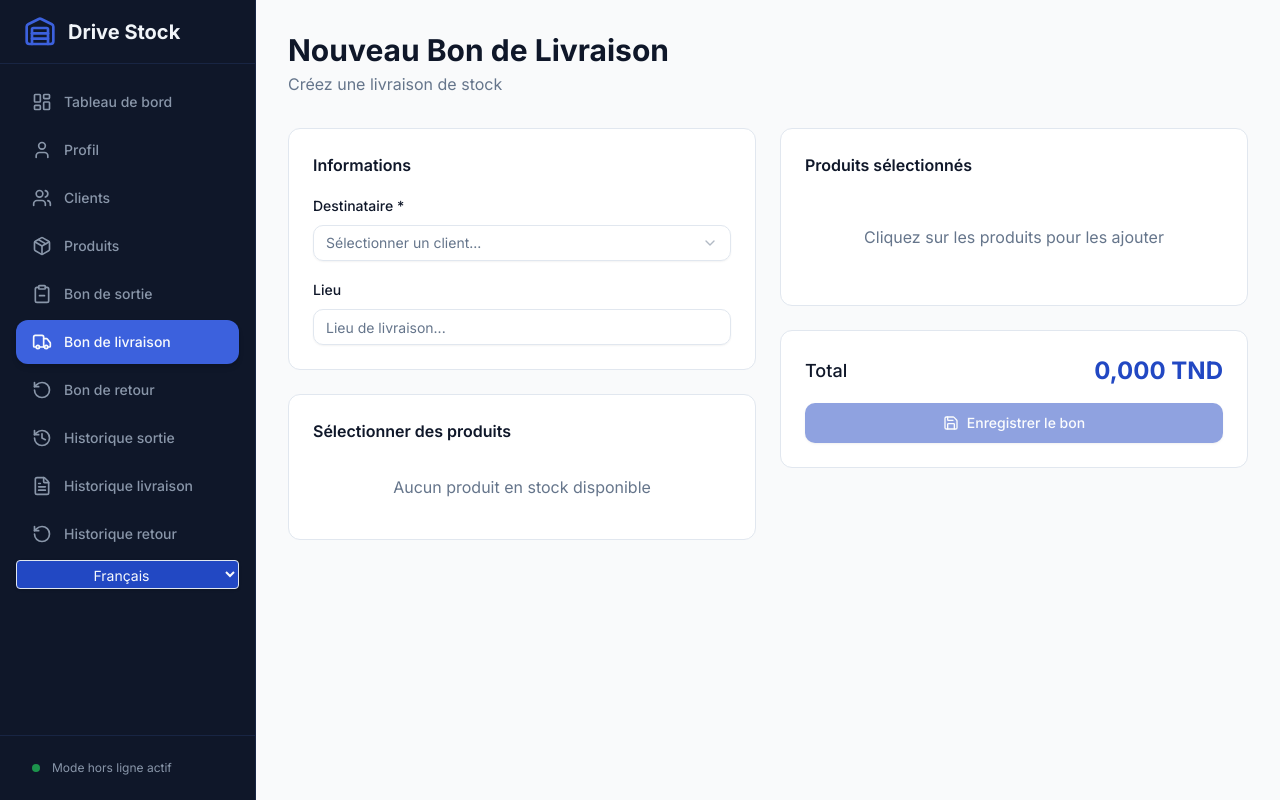
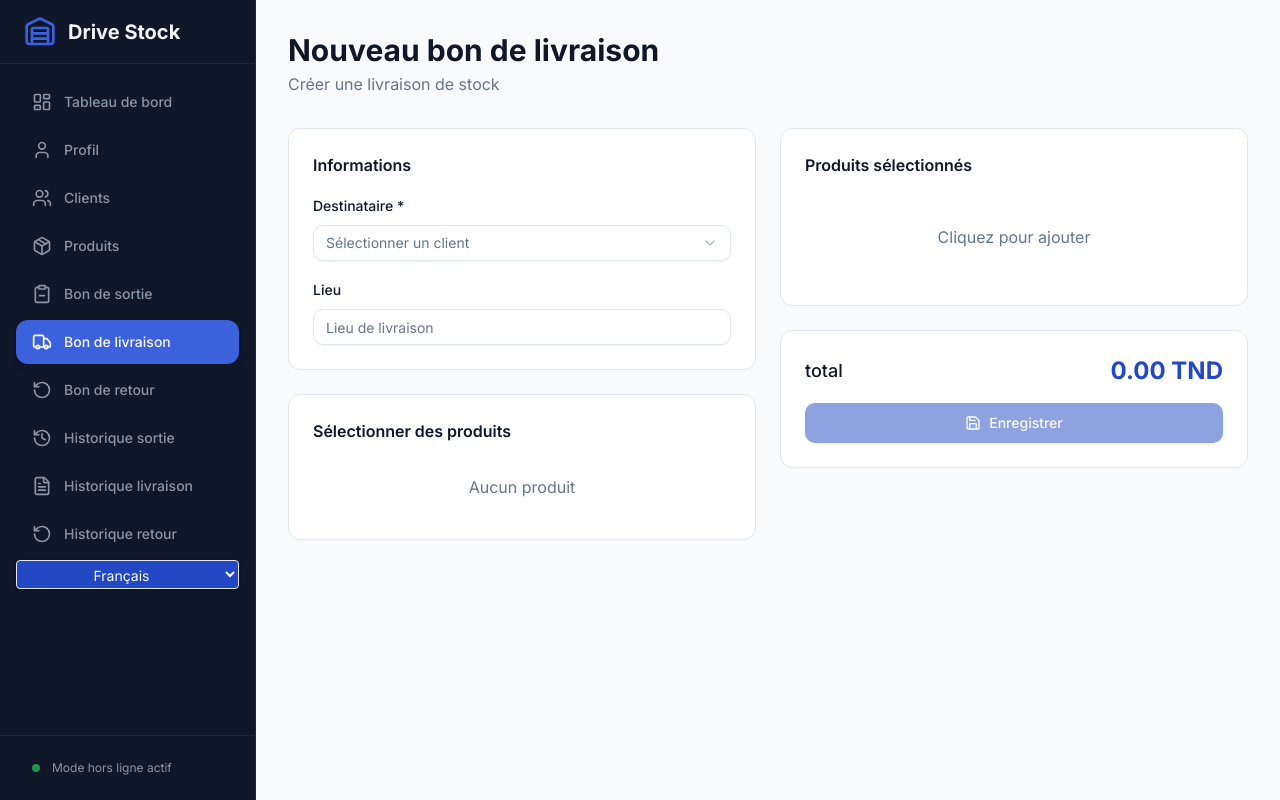
Before and after one commit to Yesserabedlmoujib/drive-stock-, a React (Vite) app: page /bon-de-livraison in a window 1280 px wide. Built offline with nearby package versions, Linux system fonts and the light colour scheme.

Commit message:
updated bon de livraison components with i18n support

```diff
--- a/src/pages/BonL.tsx
+++ b/src/pages/BonL.tsx
@@ -17,6 +17,7 @@ import { Minus, Plus, Save, Trash2 } from "lucide-react";
 import { useEffect, useState } from "react";
 import { useNavigate } from "react-router-dom";
 import { toast } from "sonner";
+import { useTranslation } from "react-i18next";
 
 interface SelectedProduct {
   product: Product;
@@ -24,6 +25,7 @@ interface SelectedProduct {
 }
 
 export default function BonDeLivraison() {
+  const { t } = useTranslation();
   const navigate = useNavigate();
   const [products, setProducts] = useState<Product[]>([]);
   const [customers, setCustomers] = useState<Customer[]>([]);
@@ -112,11 +114,15 @@ export default function BonDeLivraison() {
     );
   };
 
+  // const formatCurrency = (value: number) => {
+  //   return new Intl.NumberFormat("fr-FR", {
+  //     style: "currency",
+  //     currency: "TND",
+  //   }).format(value);
+  // };
+
   const formatCurrency = (value: number) => {
-    return new Intl.NumberFormat("fr-FR", {
-      style: "currency",
-      currency: "TND",
-    }).format(value);
+    return `${value.toFixed(2)} ${t("TND")}`;
   };
 
   const handleCustomerSelect = (customerId: string) => {
@@ -214,25 +220,27 @@ export default function BonDeLivraison() {
   return (
     <div className="page-container">
       <header className="page-header">
-        <h1 className="page-title">Nouveau Bon de Livraison</h1>
-        <p className="page-subtitle">Créez une livraison de stock</p>
+        <h1 className="page-title">{t("new_bon_livraison")}</h1>
+        <p className="page-subtitle">{t("create_delivery_stock")}</p>
       </header>
 
       <div className="grid grid-cols-1 lg:grid-cols-2 gap-6">
         {/* Form Section */}
         <div className="space-y-6">
           <div className="bg-card rounded-xl border border-border p-4 md:p-6 space-y-4">
-            <h2 className="font-semibold text-foreground">Informations</h2>
+            <h2 className="font-semibold text-foreground">
+              {t("information")}
+            </h2>
 
             <div className="space-y-2">
-              <Label htmlFor="destinataire">Destinataire *</Label>
+              <Label htmlFor="destinataire">{t("destinataire")} *</Label>
               <div className="space-y-3">
                 <Select
                   value={selectedCustomer?.id?.toString() || ""}
                   onValueChange={handleCustomerSelect}
                 >
                   <SelectTrigger className="w-full">
-                    <SelectValue placeholder="Sélectionner un client..." />
+                    <SelectValue placeholder={t("select_customer")} />
                   </SelectTrigger>
                   <SelectContent>
                     {/* <div className="p-2 border-b">
@@ -263,7 +271,7 @@ export default function BonDeLivraison() {
                       ))}
                       {filteredCustomers.length === 0 && (
                         <div className="p-3 text-center text-sm text-muted-foreground">
-                          Aucun client trouvé
+                          {t("no_customers")}
                         </div>
                       )}
                     </div>
@@ -275,23 +283,23 @@ export default function BonDeLivraison() {
                 <div className="p-3 bg-muted/50 rounded-lg mt-2">
                   <div className="grid grid-cols-2 gap-2 text-sm">
                     <div>
-                      <span className="font-medium">Nom:</span>
+                      <span className="font-medium">{t("name")}:</span>
                       <p>{selectedCustomer.name}</p>
                     </div>
                     <div>
-                      <span className="font-medium">MF:</span>
+                      <span className="font-medium">{t("tax_id")}:</span>
                       <p>{selectedCustomer.mf}</p>
                     </div>
                     <div>
-                      <span className="font-medium">Téléphone:</span>
+                      <span className="font-medium">{t("phone")}:</span>
                       <p>{selectedCustomer.telephone}</p>
                     </div>
                     <div>
-                      <span className="font-medium">Ville:</span>
+                      <span className="font-medium">{t("city")}:</span>
                       <p>{selectedCustomer.ville}</p>
                     </div>
                     <div className="col-span-2">
-                      <span className="font-medium">Adresse:</span>
+                      <span className="font-medium">{t("address")}:</span>
                       <p>{selectedCustomer.adresse}</p>
                     </div>
                   </div>
@@ -300,12 +308,12 @@ export default function BonDeLivraison() {
             </div>
 
             <div className="space-y-2">
-              <Label htmlFor="lieu">Lieu</Label>
+              <Label htmlFor="lieu">{t("place")}</Label>
               <Input
                 id="lieu"
                 value={lieu}
                 onChange={(e) => setLieu(e.target.value)}
-                placeholder="Lieu de livraison..."
+                placeholder={t("delivery_place")}
                 className="resize-none"
               />
             </div>
@@ -314,12 +322,12 @@ export default function BonDeLivraison() {
           {/* Product Selection */}
           <div className="bg-card rounded-xl border border-border p-4 md:p-6">
             <h2 className="font-semibold text-foreground mb-4">
-              Sélectionner des produits
+              {t("select_products")}
             </h2>
 
             {products.length === 0 ? (
               <p className="text-muted-foreground text-center py-4">
-                Aucun produit en stock disponible
+                {t("no_product")}
               </p>
             ) : (
               <div className="space-y-2 max-h-64 overflow-y-auto">
@@ -356,7 +364,7 @@ export default function BonDeLivraison() {
                             {product.name}
                           </p>
                           <p className="text-sm text-muted-foreground">
-                            {formatCurrency(product.price)} • Stock:{" "}
+                            {formatCurrency(product.price)} • {t("stock")}:{" "}
                             {product.quantity}
                           </p>
                         </div>
@@ -378,12 +386,12 @@ export default function BonDeLivraison() {
         <div className="space-y-6">
           <div className="bg-card rounded-xl border border-border p-4 md:p-6">
             <h2 className="font-semibold text-foreground mb-4">
-              Produits sélectionnés
+              {t("selected_products")}
             </h2>
 
             {selectedProducts.length === 0 ? (
               <p className="text-muted-foreground text-center py-8">
-                Cliquez sur les produits pour les ajouter
+                {t("click_to_add")}
               </p>
             ) : (
               <div className="space-y-3">
@@ -439,7 +447,9 @@ export default function BonDeLivraison() {
           {/* Total & Save */}
           <div className="bg-card rounded-xl border border-border p-4 md:p-6">
             <div className="flex items-center justify-between mb-4">
-              <span className="text-lg font-medium text-foreground">Total</span>
+              <span className="text-lg font-medium text-foreground">
+                {t("total")}
+              </span>
               <span className="text-2xl font-bold text-primary">
                 {formatCurrency(calculateTotal())}
               </span>
@@ -453,7 +463,7 @@ export default function BonDeLivraison() {
               size="lg"
             >
               <Save className="w-5 h-5" />
-              {saving ? "Enregistrement..." : "Enregistrer le bon"}
+              {saving ? t("saving") : t("save")}
             </Button>
           </div>
         </div>
--- a/src/pages/HistoryL.tsx
+++ b/src/pages/HistoryL.tsx
@@ -26,8 +26,10 @@ import {
 } from "lucide-react";
 import { useEffect, useState } from "react";
 import { toast } from "sonner";
+import { useTranslation } from "react-i18next";
 
 export default function History() {
+  const { t } = useTranslation();
   const [bons, setBons] = useState<BonDeLivraison[]>([]);
   const [loading, setLoading] = useState(true);
   const [expandedId, setExpandedId] = useState<number | null>(null);
@@ -35,7 +37,7 @@ export default function History() {
   const [companyProfile, setCompanyProfile] = useState<CompanyProfile | null>(
     null,
   );
-  const [userProfile, setUserProfile] = useState(null); // Add this state
+  const [userProfile, setUserProfile] = useState(null);
 
   useEffect(() => {
     loadData();
@@ -69,13 +71,16 @@ export default function History() {
     }).format(new Date(date));
   };
 
+  // const formatCurrency = (value: number) => {
+  //   return new Intl.NumberFormat("fr-FR", {
+  //     style: "currency",
+  //     currency: "TND",
+  //   }).format(value);
+  // };
+
   const formatCurrency = (value: number) => {
-    return new Intl.NumberFormat("fr-FR", {
-      style: "currency",
-      currency: "TND",
-    }).format(value);
+    return `${value.toFixed(2)} ${t("TND")}`;
   };
-
   const handleDownload = async (bon: BonDeLivraison) => {
     try {
       const profile =
@@ -121,8 +126,10 @@ export default function History() {
   return (
     <div className="page-container">
       <header className="page-header">
-        <h1 className="page-title">Historique</h1>
-        <p className="page-subtitle">{bons.length} bons de livraison</p>
+        <h1 className="page-title">{t("history")}</h1>
+        <p className="page-subtitle">
+          {bons.length} {t("bons_livraison")}
+        </p>
       </header>
 
       {bons.length === 0 ? (
@@ -131,11 +138,9 @@ export default function History() {
             <FileText className="w-8 h-8 text-muted-foreground" />
           </div>
           <h3 className="text-lg font-medium text-foreground mb-1">
-            Aucun historique
+            {t("no_history")}
           </h3>
-          <p className="text-muted-foreground">
-            Les bons de livraison apparaîtront ici
-          </p>
+          <p className="text-muted-foreground">{t("delivery_history_empty")}</p>
         </div>
       ) : (
         <div className="space-y-4">
@@ -191,10 +196,12 @@ export default function History() {
                     <table className="w-full">
                       <thead>
                         <tr className="text-xs text-muted-foreground border-b border-border">
-                          <th className="text-left p-3">Produit</th>
-                          <th className="text-center p-3">Qté</th>
-                          <th className="text-right p-3">Prix (HT)</th>
-                          <th className="text-right p-3">Total (HT)</th>
+                          <th className="text-left p-3">{t("product")}</th>
+                          <th className="text-center p-3">
+                            {t("quantity_short")}
+                          </th>
+                          <th className="text-right p-3">{t("price_ht")}</th>
+                          <th className="text-right p-3">{t("total_ht")}</th>
                         </tr>
                       </thead>
                       <tbody>
@@ -229,7 +236,7 @@ export default function History() {
                       className="gap-2"
                     >
                       <Download className="w-4 h-4 text-blue-500" />
-                      Télécharger PDF
+                      {t("download_pdf")}
                     </Button>
                     <Button
                       variant="outline"
@@ -251,19 +258,18 @@ export default function History() {
       <AlertDialog open={!!deleteBon} onOpenChange={() => setDeleteBon(null)}>
         <AlertDialogContent>
           <AlertDialogHeader>
-            <AlertDialogTitle>Supprimer ce bon de livraison ?</AlertDialogTitle>
+            <AlertDialogTitle>{t("delete_delivery_title")}</AlertDialogTitle>
             <AlertDialogDescription>
-              Êtes-vous sûr de vouloir supprimer ce bon de livraison ? Cette
-              action est irréversible.
+              {t("delete_delivery_confirm_message")}
             </AlertDialogDescription>
           </AlertDialogHeader>
           <AlertDialogFooter>
-            <AlertDialogCancel>Annuler</AlertDialogCancel>
+            <AlertDialogCancel>{t("cancel")}</AlertDialogCancel>
             <AlertDialogAction
               onClick={handleDeleteConfirm}
               className="bg-destructive hover:bg-destructive/90"
             >
-              Supprimer
+              {t("delete")}
             </AlertDialogAction>
           </AlertDialogFooter>
         </AlertDialogContent>
```
